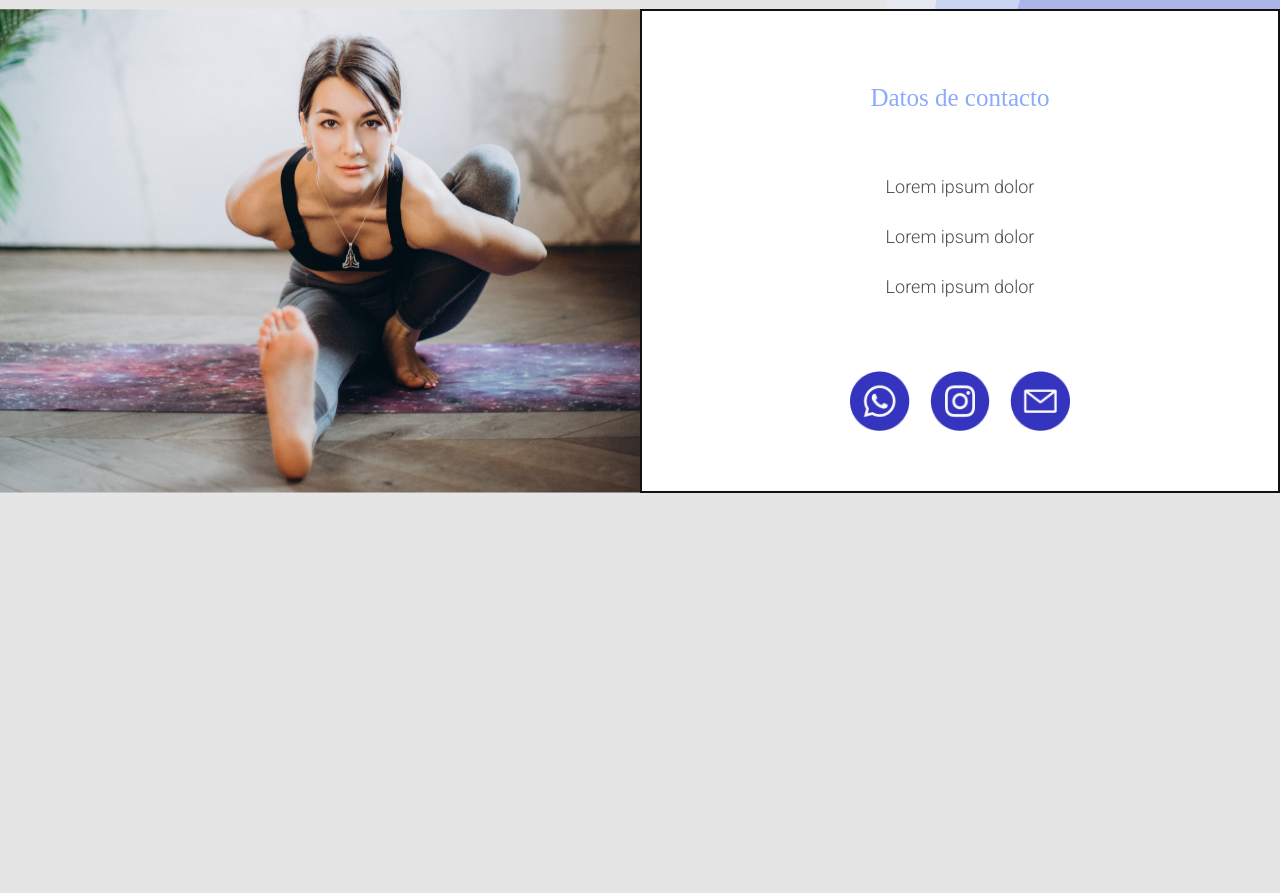
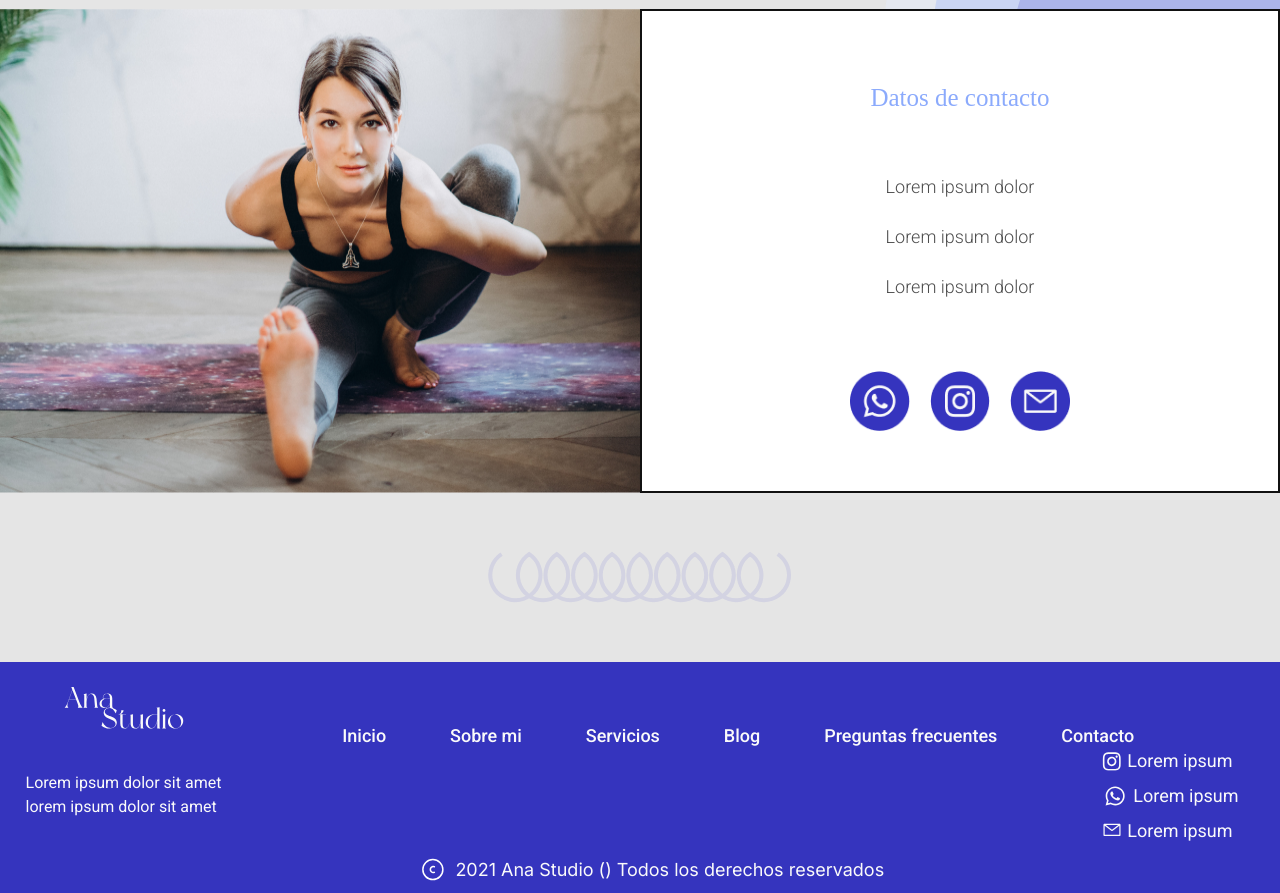
Before and after one commit to jp-quintana/ana_stretching, a website: page index.html in a window 1280 px wide. Shown: the part 4952-5845 px from the top of the page. Before the commit the page ends 5445 px from the top, so only its background shows below. Drawn offline with Linux system fonts and the light colour scheme.

Commit message:
Inicio: footer en proceso

```diff
--- a/index.html
+++ b/index.html
@@ -399,9 +399,9 @@
             </div>
         </section>
 
-        <!-- <div class="divFinSections">
+        <div class="divFinSections">
             <img src="assets/inicio/Elemento gráfico.svg" alt="" class="espiralCentrado">
-        </div> -->
+        </div>
 
     </main>
 
@@ -410,6 +410,66 @@
   <!-- TODO   -->
   <!--REHACER FOOTER-->
   <!--PREGUNTAR SI ACÁ VA TAMBIEN UN DROPDOWN-->
+
+    <footer class="footer">
+        <div class="contenedorContenidoFooter">
+          <div class="contenedorLogoFooter">
+            <img src="assets/inicio/logoFooter.svg" class="logoFooter" alt="logo">
+          </div>
+          <div class="contenedorNavFooter">
+            <ul class="navFooter">
+                <li class="liFooter">
+                    <a href="index.html" class="textoNavFooter colorLetrasFooter">Inicio</a>
+                </li>
+                <li class="liFooter">
+                    <a href="pages/sobreMi.html" class="textoNavFooter colorLetrasFooter">Sobre mi</a>
+                </li>
+                <li class="liFooter">
+                    <a href="#" class="textoNavFooter colorLetrasFooter">Servicios</a>
+                </li>
+                <li class="liFooter">
+                    <a href="pages/blog.html" class="textoNavFooter colorLetrasFooter">Blog</a>
+                </li>
+                <li class="liFooter">
+                    <a href="pages/preguntasFrecuentes.html" class="textoNavFooter colorLetrasFooter">Preguntas frecuentes</a>
+                </li>
+                <li class="liFooter">
+                    <a href="#" class="textoNavFooter colorLetrasFooter">Contacto</a>
+                </li>
+            </ul>
+          </div>
+          <div class="contenedorDetalleFooter">
+            <p class="pDetalleFooter colorLetrasFooter" id="pFooter">Lorem ipsum dolor sit amet lorem ipsum dolor sit amet</p>
+          </div>
+          <div class="contenedorRedesFooter">
+              <ul class="redesFooter">
+                  <li>
+                    <a href="#" target="_blank" class="itemRedesFooter colorLetrasFooter">
+                      <img src="assets/inicio/akar-icons_instagram-fill.svg" alt="instagram" class="sizeIconInstagram">
+                      <p class="pRedesFooter" >Lorem ipsum</p>
+                    </a>
+                  </li>
+                  <li>
+                    <a href="#" target="_blank" class="itemRedesFooter colorLetrasFooter">
+                      <img src="assets/inicio/icon-whatsapp.svg" alt="whatsapp" class="sizeIconWhatsapp">
+                      <p class="pRedesFooter" >Lorem ipsum</p>
+                    </a>
+                  </li>
+                  <li>
+                    <a href="#" target="_blank" class="itemRedesFooter colorLetrasFooter">
+                      <img src="assets/inicio/icon-mail.svg" alt="mail" class="sizeIconMail">
+                      <p class="pRedesFooter" >Lorem ipsum</p>
+                    </a>
+                  </li>
+              </ul>
+          </div>
+          <div class="contenedorCopyFooter">
+            <img src="assets/inicio/iconoir_copyright.svg" alt="Copyright">
+            <p class="pCopyFooter colorLetrasFooter" id="pCopyright">2021 Ana Studio () Todos los derechos reservados</p>
+          </div>
+        </div>
+    </footer>
+
 
     <!-- <footer>
         <div id="footerPrimeraParte">
--- a/scss/_footer.scss
+++ b/scss/_footer.scss
@@ -1,12 +1,107 @@
-footer {
+.footer {
     background-color: #3534BE;
-    height: 26.634rem;
+    // height: 26.634rem;
+}
+
+.contenedorContenidoFooter {
+  width: 96%;
+  margin: 0 auto;
+  display: grid;
+  grid-template-areas: "logo nav nav"
+                       "detalle . redes"
+                       ". copy .";
+  grid-template-columns: 16% 70% 14%;
+  grid-template-rows: 40% 40% 20%;
+}
+
+.contenedorLogoFooter {
+  grid-area: logo;
+  display: flex;
+  justify-content: center;
+  align-items: center;
 }
 
 .logoFooter {
     width: 12.044rem;
     height: 4.197rem;
     //margin: 2.604rem 0 2.256rem 2.063rem;
+}
+
+.contenedorNavFooter {
+  grid-area: nav;
+}
+
+.navFooter {
+  display: flex;
+  justify-content: space-between;
+  padding: 6rem 12rem 0 12rem;
+}
+
+.textoNavFooter {
+  font-size: 1.8rem;
+}
+
+.contenedorDetalleFooter {
+  grid-area: detalle;
+  display: flex;
+  justify-content: center;
+  align-items: center;
+}
+
+.pDetalleFooter {
+  font-size: 1.6rem;
+}
+
+.contenedorRedesFooter {
+  grid-area: redes;
+  display: flex;
+  align-items: center;
+  justify-content: flex-start;
+}
+
+.redesFooter {
+  display: flex;
+  flex-direction: column;
+  gap: .8rem;
+}
+
+.itemRedesFooter {
+  display: flex;
+  gap: .5rem;
+  align-items: center
+}
+
+.pRedesFooter {
+  margin-bottom: 0;
+  font-size: 1.8rem;
+}
+
+.sizeIconInstagram {
+    width: 2rem;
+    height: 2.1rem;
+}
+
+.sizeIconWhatsapp {
+    width: 2.6rem;
+    height: 2.6rem;
+}
+
+.sizeIconMail {
+    width: 2rem;
+    height: 2rem;
+}
+
+.contenedorCopyFooter {
+  grid-area: copy;
+  display: flex;
+  justify-content: center;
+  align-items: center;
+  gap: 1rem;
+}
+
+.pCopyFooter {
+  margin-bottom: 0;
+  font-size: 1.8rem;
 }
 
 .colorLetrasFooter {
@@ -61,20 +156,6 @@ footer {
     font-size: 1.6rem;
     line-height: 1.9rem;
 }
-
-.sizeIconInstagram {
-    width: 2rem;
-    height: 2.1rem;
-}
-
-.sizeIconWhatsapp {
-    width: 2.6rem;
-    height: 2.6rem;
-}
-
-.sizeIconMail {
-    width: 2rem;
-    height: 2rem;
 }*/
 
 #copyright {
--- a/scss/_index.scss
+++ b/scss/_index.scss
@@ -288,7 +288,7 @@
 }
 
 .contenedorBlog {
-  max-width: 125;
+  max-width: 125rem;
   width: 70%;
   margin: 0 auto;
 }
```
Also changed, not shown: css/style.css.
